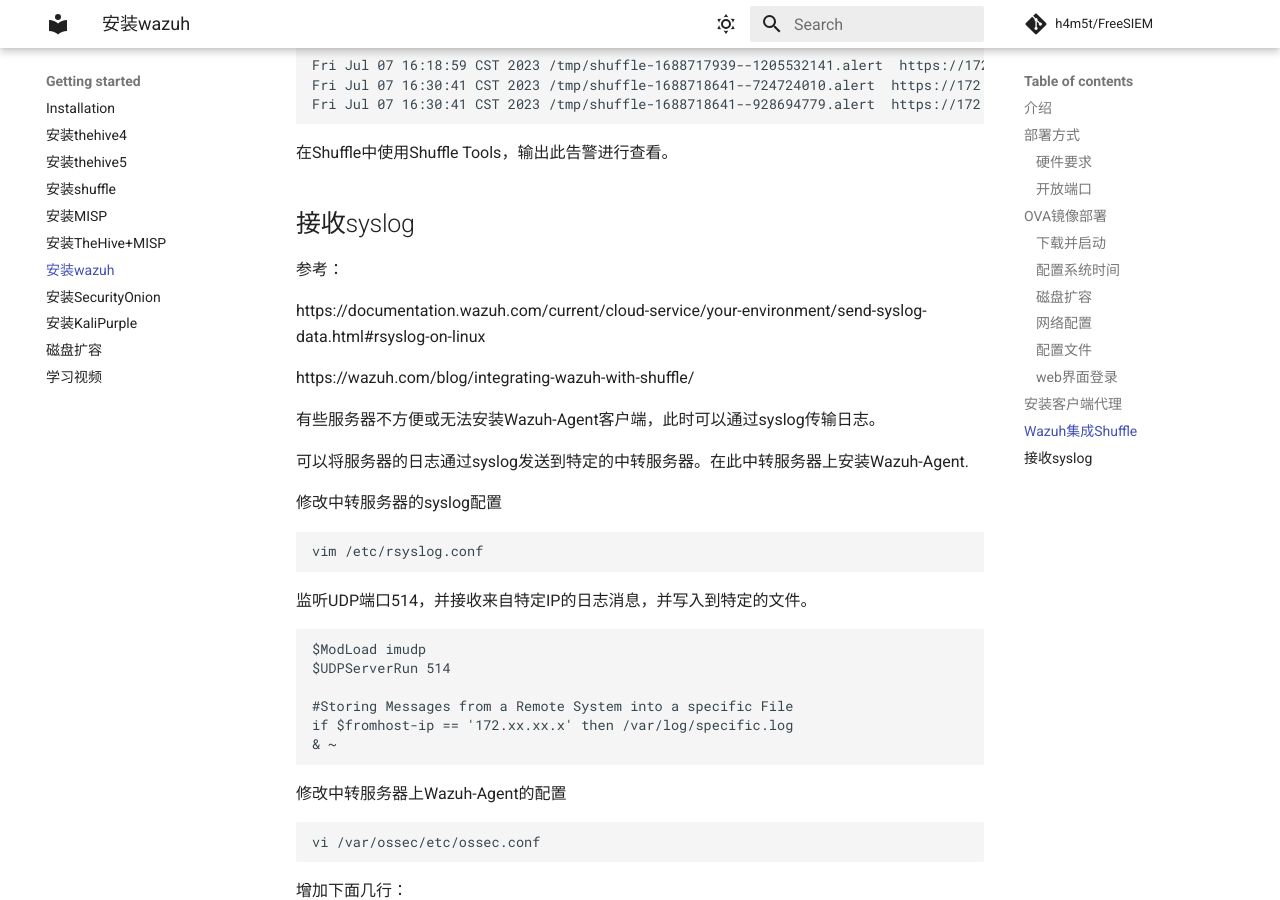
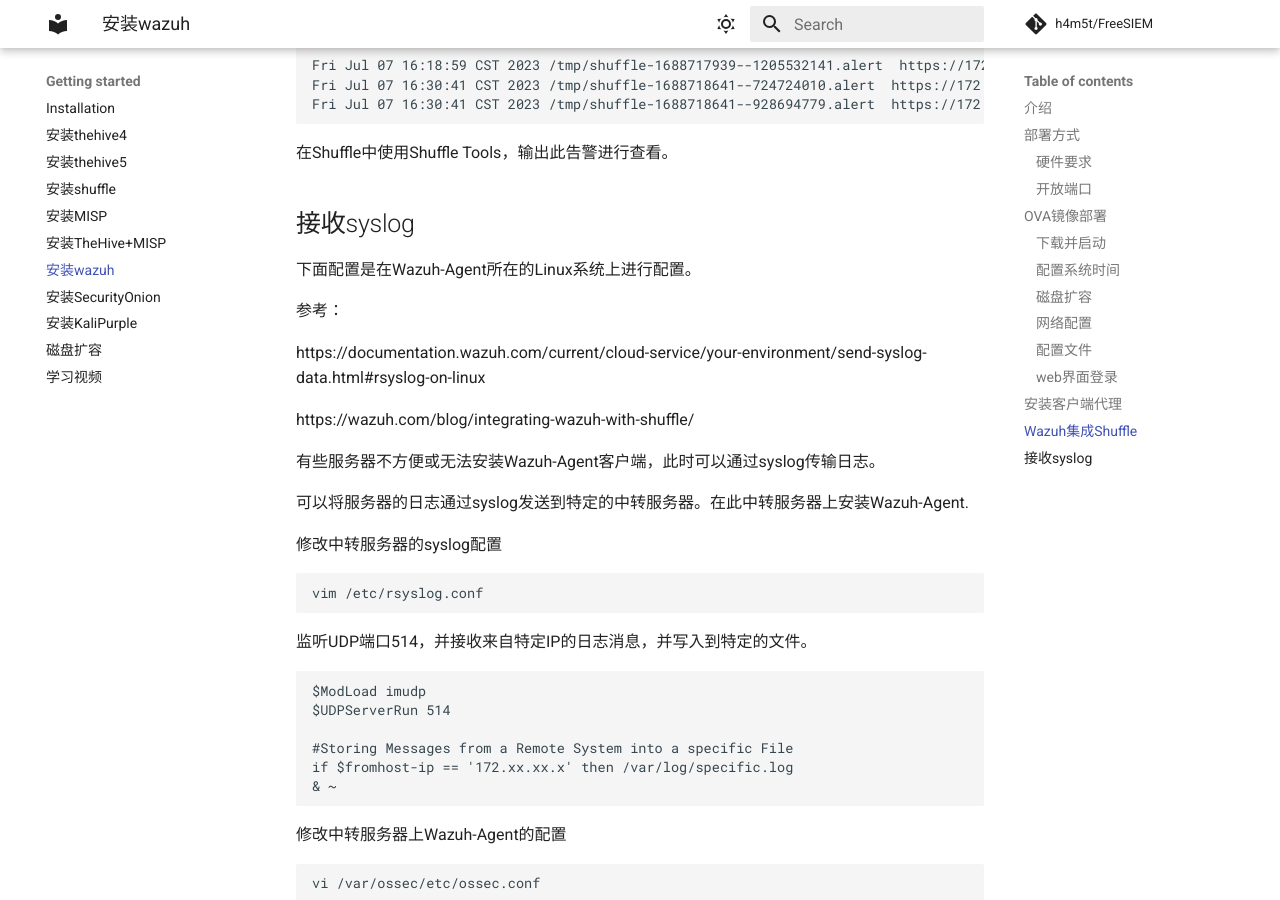
Before and after one commit to h4m5t/FreeSIEM, an MkDocs documentation site: the page built from docs/install_wazuh.md, in a window 1280 px wide and 900 px high, scrolled down 8945 px. Built offline with MkDocs 1.6.1 and Material for MkDocs 9.7.7, drawn with Linux system fonts in a browser that asks for light colours; comment, search, counter and statistics services are not loaded.

Commit message:
Update install_wazuh.md

```diff
--- a/docs/install_wazuh.md
+++ b/docs/install_wazuh.md
@@ -431,6 +431,8 @@
 
 ## 接收syslog
 
+下面配置是在Wazuh-Agent所在的Linux系统上进行配置。
+
 参考：
 
 https://documentation.wazuh.com/current/cloud-service/your-environment/send-syslog-data.html#rsyslog-on-linux
```
